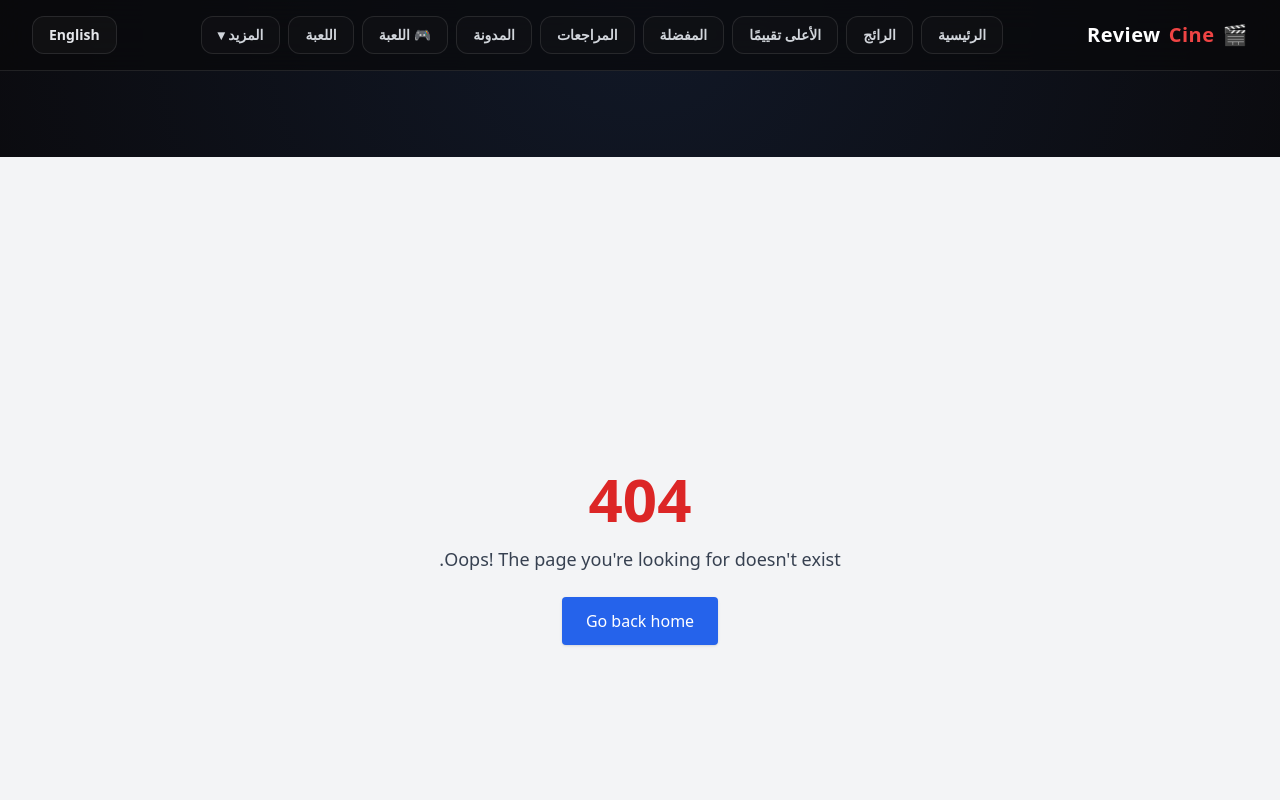
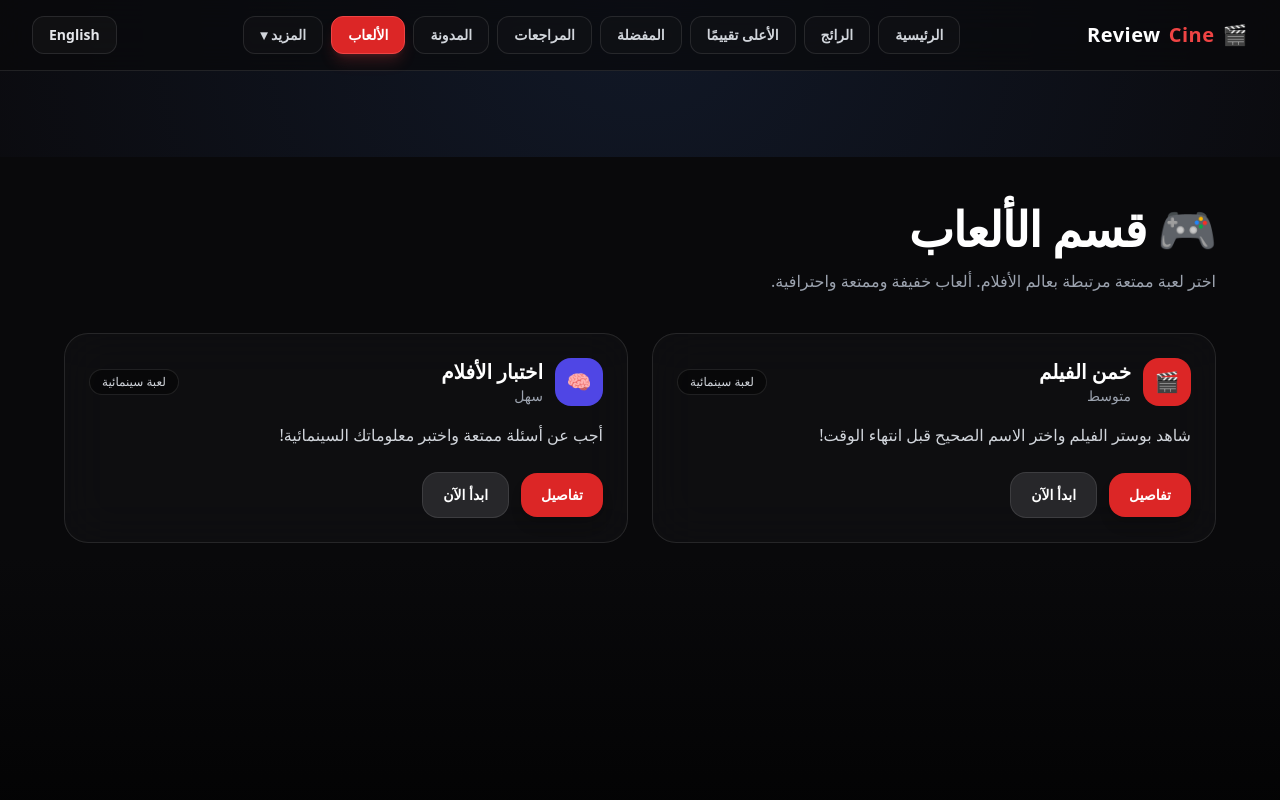
Before and after one commit to amaachouomar-cell/cine-review, a React (Vite) app in the folder Movie-App-main/: page /games in a window 1280 px wide. Shown: the top 800 px of the page. Built offline with nearby package versions, Linux system fonts and the light colour scheme.

Commit message:
Add Games Hub + Game Details pages

```diff
--- a/Movie-App-main/src/App.jsx
+++ b/Movie-App-main/src/App.jsx
@@ -7,6 +7,8 @@ import FAQ from "./pages/FAQ";
 import Guidelines from "./pages/Guidelines";
 import Quiz from "./pages/Quiz";
 import Game from "./pages/Game";
+import Games from "./pages/Games";
+import GameDetails from "./pages/GameDetails";
 
 import Home from "./pages/Home";
 import MovieDetails from "./pages/MovieDetails";
@@ -48,6 +50,8 @@ function AnimatedRoutes() {
 <Route path="/reviews" element={<Reviews />} />
 <Route path="/quiz" element={<Quiz />} />
 <Route path="/game" element={<Game />} />
+<Route path="/games" element={<Games />} />
+<Route path="/games/:slug" element={<GameDetails />} />
 
 <Route path="/blog" element={<Blog />} />
 <Route path="/blog/:slug" element={<BlogPost />} />
--- a/Movie-App-main/src/components/NavBar.jsx
+++ b/Movie-App-main/src/components/NavBar.jsx
@@ -24,8 +24,8 @@ export default function Navbar() {
     { to: "/favorites", label: t.favorites },
     { to: "/reviews", label: t.reviews },
     { to: "/blog", label: t.blog || "Blog" },
-    { to: "/quiz", label: t.quiz || "Quiz" },
-    { to: "/game", label: t.game || "Game" },
+    { to: "/games", label: t.games || "Games" },
+
 
 
   ];
--- a/Movie-App-main/src/i18n/translations.js
+++ b/Movie-App-main/src/i18n/translations.js
@@ -125,11 +125,25 @@ terms5Desc:
 quiz: "🎮 اللعبة",
 game: "اللعبة",
 
+games: "الألعاب",
+gamesHub: "قسم الألعاب",
+gamesHubDesc: "اختر لعبة ممتعة مرتبطة بعالم الأفلام. ألعاب خفيفة وممتعة واحترافية.",
+details: "تفاصيل",
+start: "ابدأ الآن",
+howToPlay: "كيف تلعب؟",
+back: "رجوع للألعاب",
 
   },
 
   en: {
     game: "Game",
+games: "Games",
+gamesHub: "Games Hub",
+gamesHubDesc: "Pick a fun cinema-related game. Lightweight, engaging, and professional.",
+details: "Details",
+start: "Start",
+howToPlay: "How to play?",
+back: "Back to Games",
 
     trendingDesc: "The most trending movies this week.",
     trendingWeek: "Trending this week",
--- /dev/null
+++ b/Movie-App-main/src/pages/GameDetails.jsx
@@ -0,0 +1,123 @@
+import { useParams, NavLink } from "react-router-dom";
+import { motion } from "framer-motion";
+import { useLang } from "../i18n/LanguageContext";
+
+const gamesList = {
+  "guess-movie": {
+    titleEn: "Guess The Movie",
+    titleAr: "خمن الفيلم",
+    descEn:
+      "A fun game where you guess the movie title from the poster. You get 4 options and a timer!",
+    descAr:
+      "لعبة ممتعة تخمّن فيها اسم الفيلم من خلال البوستر. لديك 4 خيارات ووقت محدود!",
+    howEn: [
+      "Look at the poster.",
+      "Choose the correct title from 4 options.",
+      "Answer quickly before time ends.",
+      "Earn points and reach higher levels.",
+    ],
+    howAr: [
+      "شاهد البوستر.",
+      "اختر الاسم الصحيح من 4 خيارات.",
+      "أجب بسرعة قبل انتهاء الوقت.",
+      "اجمع النقاط واربح مستويات أعلى.",
+    ],
+    startLink: "/game",
+    badge: "🎬",
+    color: "bg-red-600",
+  },
+
+  "movie-quiz": {
+    titleEn: "Movie Quiz",
+    titleAr: "اختبار الأفلام",
+    descEn:
+      "Test your cinema knowledge with a fun quiz. Quick, simple, and enjoyable!",
+    descAr:
+      "اختبر معلوماتك السينمائية عبر اختبار ممتع وسريع!",
+    howEn: [
+      "Read the question carefully.",
+      "Pick the correct answer.",
+      "Score points and improve your rank.",
+    ],
+    howAr: [
+      "اقرأ السؤال جيدًا.",
+      "اختر الجواب الصحيح.",
+      "اجمع النقاط وارفع مستواك.",
+    ],
+    startLink: "/quiz",
+    badge: "🧠",
+    color: "bg-indigo-600",
+  },
+};
+
+export default function GameDetails() {
+  const { slug } = useParams();
+  const { lang, t } = useLang();
+
+  const game = gamesList[slug];
+
+  if (!game) {
+    return (
+      <div className="min-h-screen flex items-center justify-center text-white bg-black">
+        <p>Game not found</p>
+      </div>
+    );
+  }
+
+  return (
+    <div className="min-h-screen px-4 pb-16 bg-gradient-to-b from-zinc-950 via-zinc-950 to-black text-white">
+      <div className="max-w-4xl mx-auto pt-12">
+        <motion.div
+          initial={{ opacity: 0, y: 12 }}
+          animate={{ opacity: 1, y: 0 }}
+          transition={{ duration: 0.35 }}
+          className="bg-zinc-900/40 border border-white/10 rounded-3xl p-8 backdrop-blur-xl"
+        >
+          {/* Header */}
+          <div className="flex items-center gap-4 mb-6">
+            <div className={`w-14 h-14 rounded-2xl flex items-center justify-center text-2xl ${game.color}`}>
+              {game.badge}
+            </div>
+
+            <div>
+              <h1 className="text-3xl md:text-4xl font-extrabold tracking-tight">
+                {lang === "ar" ? game.titleAr : game.titleEn}
+              </h1>
+              <p className="text-gray-400 mt-1">
+                {lang === "ar" ? game.descAr : game.descEn}
+              </p>
+            </div>
+          </div>
+
+          {/* How to play */}
+          <h2 className="text-xl font-bold mb-3">
+            {t?.howToPlay || (lang === "ar" ? "كيف تلعب؟" : "How to play")}
+          </h2>
+
+          <ul className="list-disc list-inside text-gray-300 space-y-2 leading-relaxed">
+            {(lang === "ar" ? game.howAr : game.howEn).map((step, idx) => (
+              <li key={idx}>{step}</li>
+            ))}
+          </ul>
+
+          {/* CTA */}
+          <div className="flex flex-col sm:flex-row gap-3 mt-8">
+            <NavLink
+              to="/games"
+              className="px-6 py-3 rounded-2xl bg-zinc-800 hover:bg-zinc-700 transition font-semibold border border-white/10 text-center"
+            >
+              {t?.back || (lang === "ar" ? "رجوع للألعاب" : "Back to Games")}
+            </NavLink>
+
+            <NavLink
+              to={game.startLink}
+              className="px-6 py-3 rounded-2xl bg-red-600 hover:bg-red-700 transition font-semibold shadow-lg text-center"
+            >
+              {t?.start || (lang === "ar" ? "ابدأ اللعبة" : "Start Game")}
+            </NavLink>
+          </div>
+        </motion.div>
+      </div>
+    </div>
+  );
+}
--- /dev/null
+++ b/Movie-App-main/src/pages/Games.jsx
@@ -0,0 +1,115 @@
+import { NavLink } from "react-router-dom";
+import { motion } from "framer-motion";
+import { useLang } from "../i18n/LanguageContext";
+
+const gamesList = [
+  {
+    slug: "guess-movie",
+    titleEn: "Guess The Movie",
+    titleAr: "خمن الفيلم",
+    descEn: "Look at the poster and choose the correct movie title before time runs out!",
+    descAr: "شاهد بوستر الفيلم واختر الاسم الصحيح قبل انتهاء الوقت!",
+    levelEn: "Medium",
+    levelAr: "متوسط",
+    badge: "🎬",
+    color: "bg-red-600",
+  },
+  {
+    slug: "movie-quiz",
+    titleEn: "Movie Quiz",
+    titleAr: "اختبار الأفلام",
+    descEn: "Answer fun movie questions and test your cinema knowledge!",
+    descAr: "أجب عن أسئلة ممتعة واختبر معلوماتك السينمائية!",
+    levelEn: "Easy",
+    levelAr: "سهل",
+    badge: "🧠",
+    color: "bg-indigo-600",
+  },
+];
+
+export default function Games() {
+  const { lang, t } = useLang();
+
+  return (
+    <div className="min-h-screen px-4 pb-16 bg-gradient-to-b from-zinc-950 via-zinc-950 to-black text-white">
+      <div className="max-w-6xl mx-auto pt-12">
+        <motion.h1
+          initial={{ opacity: 0, y: 12 }}
+          animate={{ opacity: 1, y: 0 }}
+          transition={{ duration: 0.35 }}
+          className="text-3xl md:text-5xl font-extrabold tracking-tight"
+        >
+          🎮 {t?.gamesHub || (lang === "ar" ? "قسم الألعاب" : "Games Hub")}
+        </motion.h1>
+
+        <p className="text-gray-400 mt-4 max-w-3xl">
+          {t?.gamesHubDesc ||
+            (lang === "ar"
+              ? "اختر لعبة ممتعة مرتبطة بعالم الأفلام. ألعاب خفيفة، ممتعة، واحترافية."
+              : "Pick a fun cinema-related game. Lightweight, engaging, and professional.")}
+        </p>
+
+        {/* ✅ Grid */}
+        <div className="grid grid-cols-1 md:grid-cols-2 gap-6 mt-10">
+          {gamesList.map((g) => (
+            <motion.div
+              key={g.slug}
+              initial={{ opacity: 0, y: 12 }}
+              whileInView={{ opacity: 1, y: 0 }}
+              viewport={{ once: true }}
+              transition={{ duration: 0.35 }}
+              className="bg-zinc-900/40 border border-white/10 rounded-3xl p-6 backdrop-blur-xl flex flex-col gap-4"
+            >
+              {/* Header */}
+              <div className="flex items-center justify-between">
+                <div className="flex items-center gap-3">
+                  <div className={`w-12 h-12 rounded-2xl flex items-center justify-center text-xl ${g.color}`}>
+                    {g.badge}
+                  </div>
+                  <div>
+                    <h2 className="text-xl font-bold">
+                      {lang === "ar" ? g.titleAr : g.titleEn}
+                    </h2>
+                    <p className="text-gray-400 text-sm">
+                      {lang === "ar" ? g.levelAr : g.levelEn}
+                    </p>
+                  </div>
+                </div>
+
+                <span className="text-xs px-3 py-1 rounded-full bg-black/40 border border-white/10 text-gray-300">
+                  {lang === "ar" ? "لعبة سينمائية" : "Cinema Game"}
+                </span>
+              </div>
+
+              {/* Description */}
+              <p className="text-gray-300 leading-relaxed">
+                {lang === "ar" ? g.descAr : g.descEn}
+              </p>
+
+              {/* Buttons */}
+              <div className="flex items-center gap-3 mt-2">
+                <NavLink
+                  to={`/games/${g.slug}`}
+                  className="px-5 py-3 rounded-2xl bg-red-600 hover:bg-red-700 transition font-semibold shadow-lg text-sm"
+                >
+                  {t?.details || (lang === "ar" ? "تفاصيل" : "Details")}
+                </NavLink>
+
+                <NavLink
+                  to={
+                    g.slug === "guess-movie"
+                      ? "/game"
+                      : "/quiz"
+                  }
+                  className="px-5 py-3 rounded-2xl bg-zinc-800 hover:bg-zinc-700 transition font-semibold border border-white/10 text-sm"
+                >
+                  {t?.start || (lang === "ar" ? "ابدأ الآن" : "Start")}
+                </NavLink>
+              </div>
+            </motion.div>
+          ))}
+        </div>
+      </div>
+    </div>
+  );
+}
```
